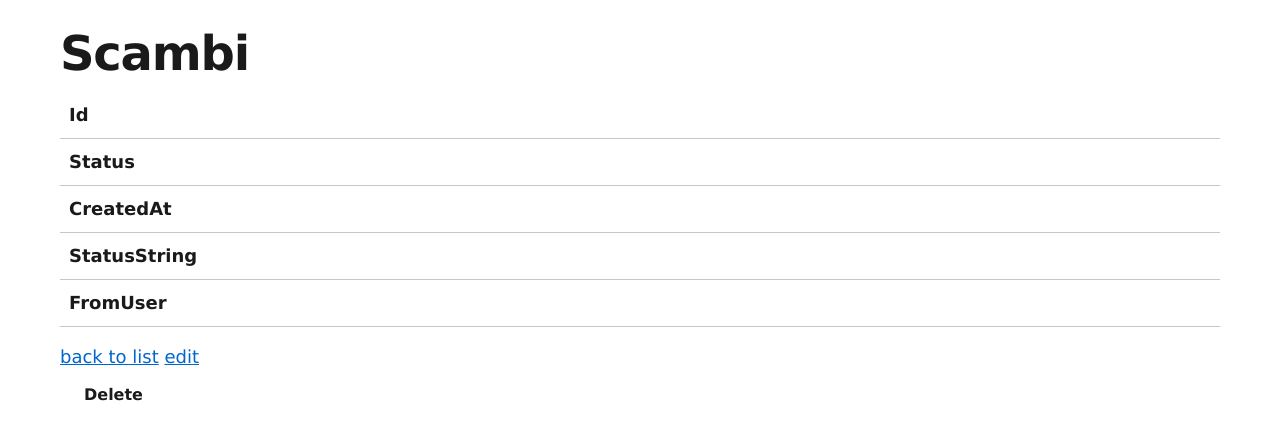
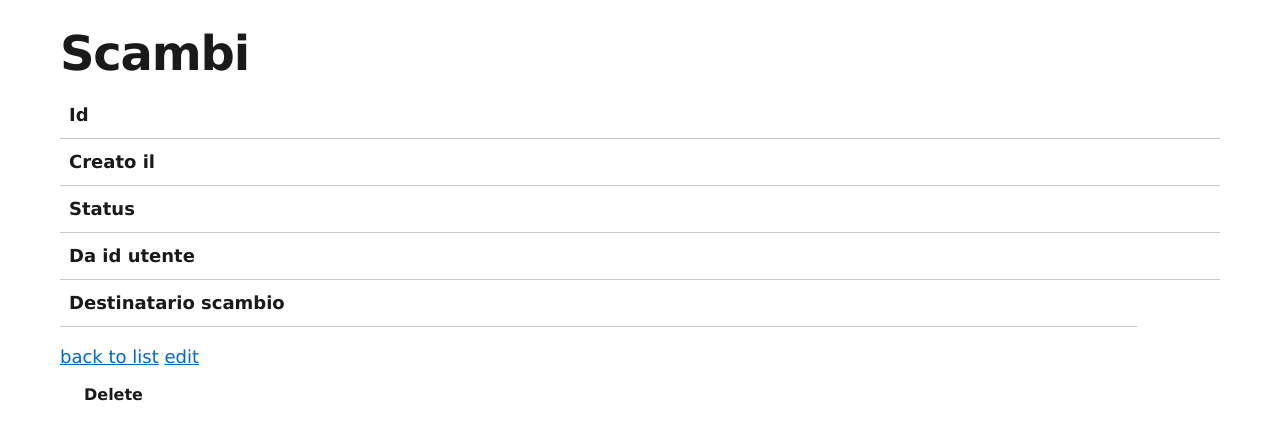
Before and after one commit to ScaFede/baco, a Symfony app: template templates/scambi/show.html.twig in a window 1280 px wide. Shown: the part 81-521 px from the top of the page. Run offline with Twig, Linux system fonts and the light colour scheme; the template is opened without the code that fills it, so the values that code supplies are empty; some libraries are stand-ins or nearby versions.

Commit message:
Update Scambi, delete "status" array from db. Use "statusString" instead

```diff
--- a/src/Entity/Scambi.php
+++ b/src/Entity/Scambi.php
@@ -19,8 +19,8 @@ class Scambi
     #[ORM\Column]
     private ?int $id = null;
 
-    #[ORM\Column(type: Types::ARRAY)]
-    private array $status = [];
+  //  #[ORM\Column(type: Types::ARRAY)]
+  //  private array $status = [];
 
     #[ORM\ManyToMany(targetEntity: User::class, inversedBy: 'ScambiUser')]
     private Collection $userTarget;
--- a/src/Form/ScambiType.php
+++ b/src/Form/ScambiType.php
@@ -12,7 +12,9 @@ class ScambiType extends AbstractType
     public function buildForm(FormBuilderInterface $builder, array $options): void
     {
         $builder
-            ->add('status')
+      /*  ->add('status', HiddenType::class, [
+           'attr' => ['hidden' => true],
+       ])*/
             ->add('createdAt')
             ->add('statusString')
             ->add('fromUser')
--- a/templates/scambi/index.html.twig
+++ b/templates/scambi/index.html.twig
@@ -19,7 +19,6 @@
         {% for scambi in scambis %}
             <tr>
                 <td>{{ scambi.id }}</td>
-                <td>{{ scambi.status ? scambi.status|join(', ') : '' }}</td>
                 <td>{{ scambi.createdAt ? scambi.createdAt|date('Y-m-d H:i:s') : '' }}</td>
                 <td>{{ scambi.statusString }}</td>
                 <td>{{ scambi.fromUser }}</td>
--- a/templates/scambi/show.html.twig
+++ b/templates/scambi/show.html.twig
@@ -11,21 +11,27 @@
                 <th>Id</th>
                 <td>{{ scambi.id }}</td>
             </tr>
+
+            <tr>
+                <th>Creato il</th>
+                <td>{{ scambi.createdAt ? scambi.createdAt|date('d/m/Y H:i:s') : '' }}</td>
+            </tr>
             <tr>
                 <th>Status</th>
-                <td>{{ scambi.status ? scambi.status|join(', ') : '' }}</td>
-            </tr>
-            <tr>
-                <th>CreatedAt</th>
-                <td>{{ scambi.createdAt ? scambi.createdAt|date('Y-m-d H:i:s') : '' }}</td>
-            </tr>
-            <tr>
-                <th>StatusString</th>
                 <td>{{ scambi.statusString }}</td>
             </tr>
             <tr>
-                <th>FromUser</th>
+                <th>Da id utente</th>
                 <td>{{ scambi.fromUser }}</td>
+            </tr>
+            <tr>
+                <th>Destinatario scambio</th>
+
+              {% for usero in scambi.userTarget %}
+                              <td>{{ usero }}</td>
+              {% endfor %}
+
+
             </tr>
         </tbody>
     </table>
```
Also changed, not shown: src/Form/RegistrationFormType.php (+33 -0 lines).
